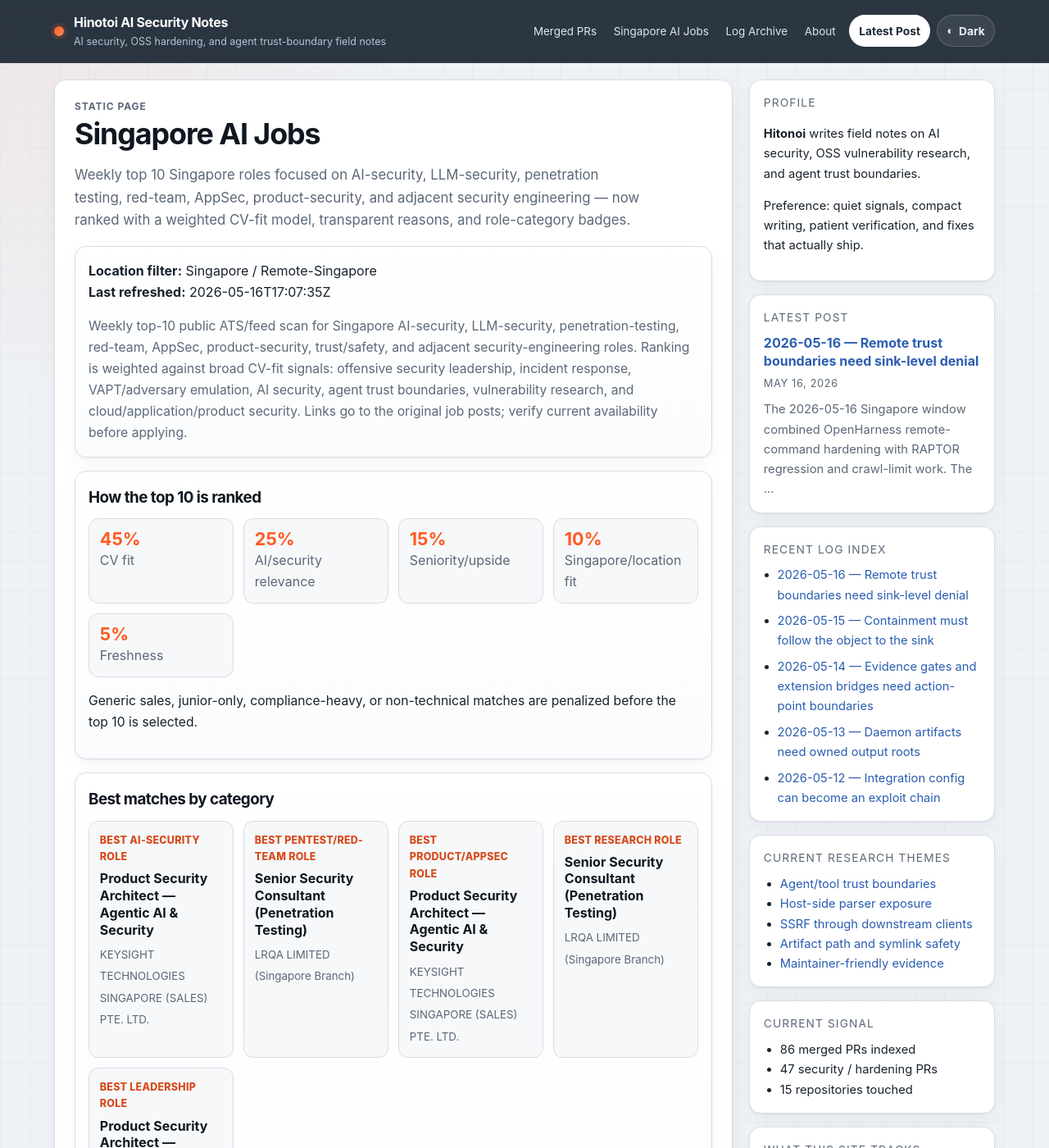
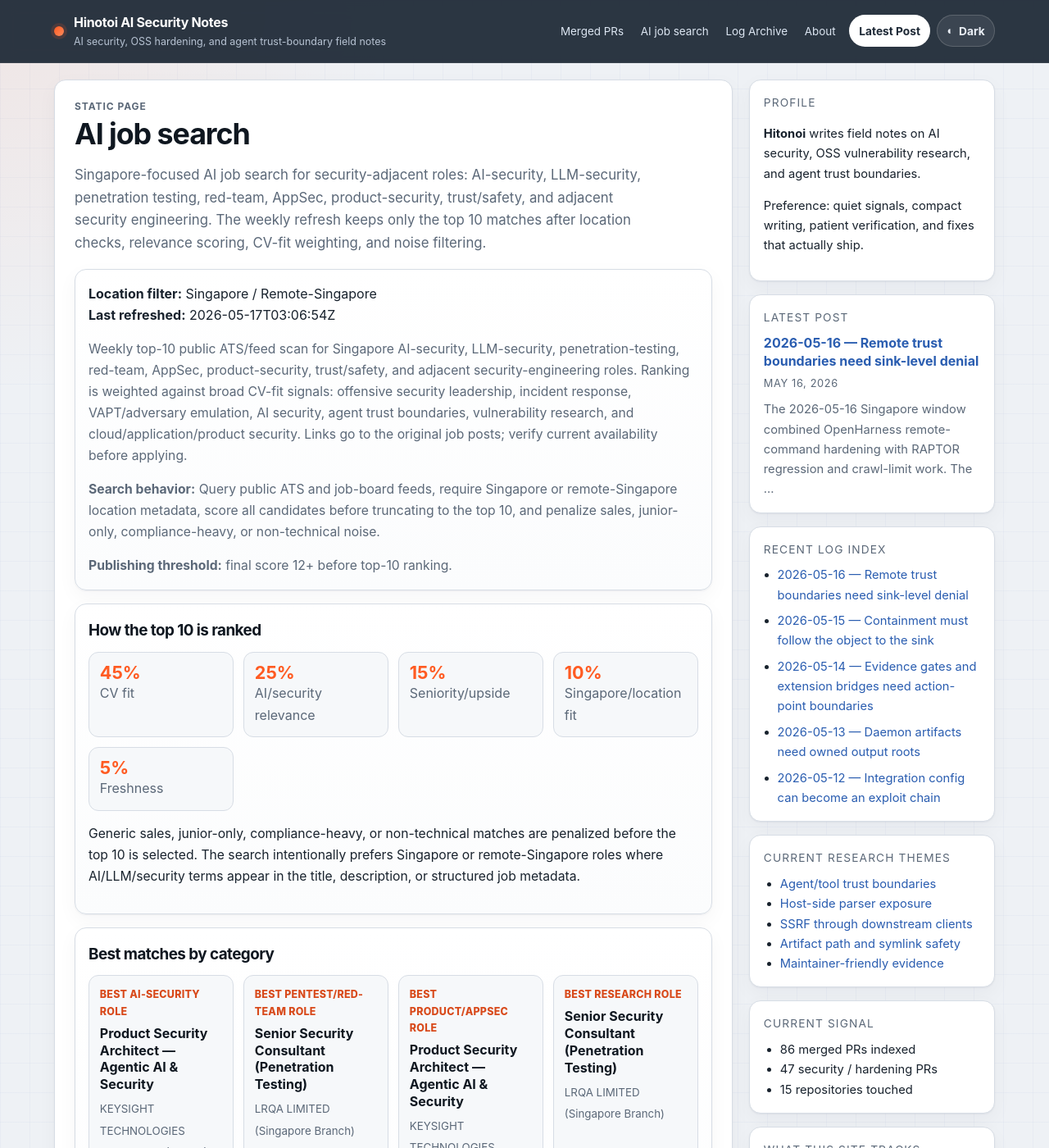
Before and after one commit to Hinotoi-agent/Hinotoi-agent.github.io, a Jekyll site: the page built from ai-jobs.md, in a window 1280 px wide and 1400 px high. Shown: the whole window at 82% size. Built offline with Jekyll 4.4.1, drawn with Linux system fonts in a browser that asks for light colours.

Commit message:
Update Singapore AI job search copy

```diff
--- a/_data/ai_jobs.json
+++ b/_data/ai_jobs.json
@@ -1,6 +1,15 @@
 {
-  "updated_at": "2026-05-16T17:07:35Z",
+  "updated_at": "2026-05-17T03:06:54Z",
   "location_filter": "Singapore / Remote-Singapore",
+  "search_focus": "Singapore AI job search for AI-security, LLM-security, penetration-testing, red-team, AppSec, product-security, trust/safety, and adjacent security-engineering roles.",
+  "search_behavior": "Query public ATS and job-board feeds, require Singapore or remote-Singapore location metadata, score all candidates before truncating to the top 10, and penalize sales, junior-only, compliance-heavy, or non-technical noise.",
+  "minimum_score": 12,
+  "sources": [
+    "Greenhouse public boards",
+    "Remotive",
+    "RemoteOK",
+    "MyCareersFuture"
+  ],
   "source_note": "Weekly top-10 public ATS/feed scan for Singapore AI-security, LLM-security, penetration-testing, red-team, AppSec, product-security, trust/safety, and adjacent security-engineering roles. Ranking is weighted against broad CV-fit signals: offensive security leadership, incident response, VAPT/adversary emulation, AI security, agent trust boundaries, vulnerability research, and cloud/application/product security. Links go to the original job posts; verify current availability before applying.",
   "jobs": [
     {
--- a/_layouts/home.html
+++ b/_layouts/home.html
@@ -37,10 +37,10 @@ layout: default
   <section class="simple-section">
     <div class="simple-section-heading">
       <div>
-        <p class="eyebrow">Singapore jobs</p>
+        <p class="eyebrow">Singapore AI job search</p>
         <h2>Top 10 CV-fit AI-security / pentest roles</h2>
       </div>
-      <a href="{{ '/ai-jobs/' | relative_url }}">Full jobs list →</a>
+      <a href="{{ '/ai-jobs/' | relative_url }}">AI job search →</a>
     </div>
     <div class="simple-job-list">
       {% for job in ai_jobs limit:5 %}
@@ -49,7 +49,7 @@ layout: default
           <strong>{{ job.title }}</strong>
         </a>
       {% else %}
-        <p>No Singapore AI-security or penetration-testing roles found in the latest refresh.</p>
+        <p>No Singapore AI job search matches found in the latest refresh.</p>
       {% endfor %}
     </div>
   </section>
--- a/ai-jobs.md
+++ b/ai-jobs.md
@@ -1,13 +1,13 @@
 ---
 layout: page
-title: Singapore AI Jobs
+title: AI job search
 permalink: /ai-jobs/
 ---
 
 {% assign job_feed = site.data.ai_jobs %}
 {% assign jobs = job_feed.jobs %}
 
-<p class="page-lede">Weekly top 10 Singapore roles focused on AI-security, LLM-security, penetration testing, red-team, AppSec, product-security, and adjacent security engineering — now ranked with a weighted CV-fit model, transparent reasons, and role-category badges.</p>
+<p class="page-lede">Singapore-focused AI job search for security-adjacent roles: AI-security, LLM-security, penetration testing, red-team, AppSec, product-security, trust/safety, and adjacent security engineering. The weekly refresh keeps only the top 10 matches after location checks, relevance scoring, CV-fit weighting, and noise filtering.</p>
 
 <div class="jobs-meta-card">
   <div>
@@ -17,6 +17,12 @@ permalink: /ai-jobs/
     <strong>Last refreshed:</strong> {{ job_feed.updated_at | default: "pending first refresh" }}
   </div>
   <p>{{ job_feed.source_note }}</p>
+  {% if job_feed.search_behavior %}
+    <p><strong>Search behavior:</strong> {{ job_feed.search_behavior }}</p>
+  {% endif %}
+  {% if job_feed.minimum_score %}
+    <p><strong>Publishing threshold:</strong> final score {{ job_feed.minimum_score }}+ before top-10 ranking.</p>
+  {% endif %}
 </div>
 
 {% if jobs and jobs.size > 0 %}
@@ -29,7 +35,7 @@ permalink: /ai-jobs/
       <div><strong>10%</strong><span>Singapore/location fit</span></div>
       <div><strong>5%</strong><span>Freshness</span></div>
     </div>
-    <p>Generic sales, junior-only, compliance-heavy, or non-technical matches are penalized before the top 10 is selected.</p>
+    <p>Generic sales, junior-only, compliance-heavy, or non-technical matches are penalized before the top 10 is selected. The search intentionally prefers Singapore or remote-Singapore roles where AI/LLM/security terms appear in the title, description, or structured job metadata.</p>
   </section>
 
   <section class="jobs-category-panel" aria-label="Best matches by role type">
@@ -111,7 +117,7 @@ permalink: /ai-jobs/
   </div>
 {% else %}
   <div class="jobs-empty">
-    <h2>No Singapore AI-security or penetration-testing roles found in this refresh.</h2>
+    <h2>No Singapore AI job search matches found in this refresh.</h2>
     <p>The weekly scanner will try again next Monday. The feed is intentionally strict: roles must match Singapore / Remote-Singapore plus AI-security, LLM-security, penetration testing, red-team, AppSec, product-security, trust/safety, or related security-engineering signals.</p>
   </div>
 {% endif %}
```
Also changed, not shown: scripts/update_ai_jobs.py (+6 -2 lines), .github/workflows/refresh-ai-jobs.yml.
